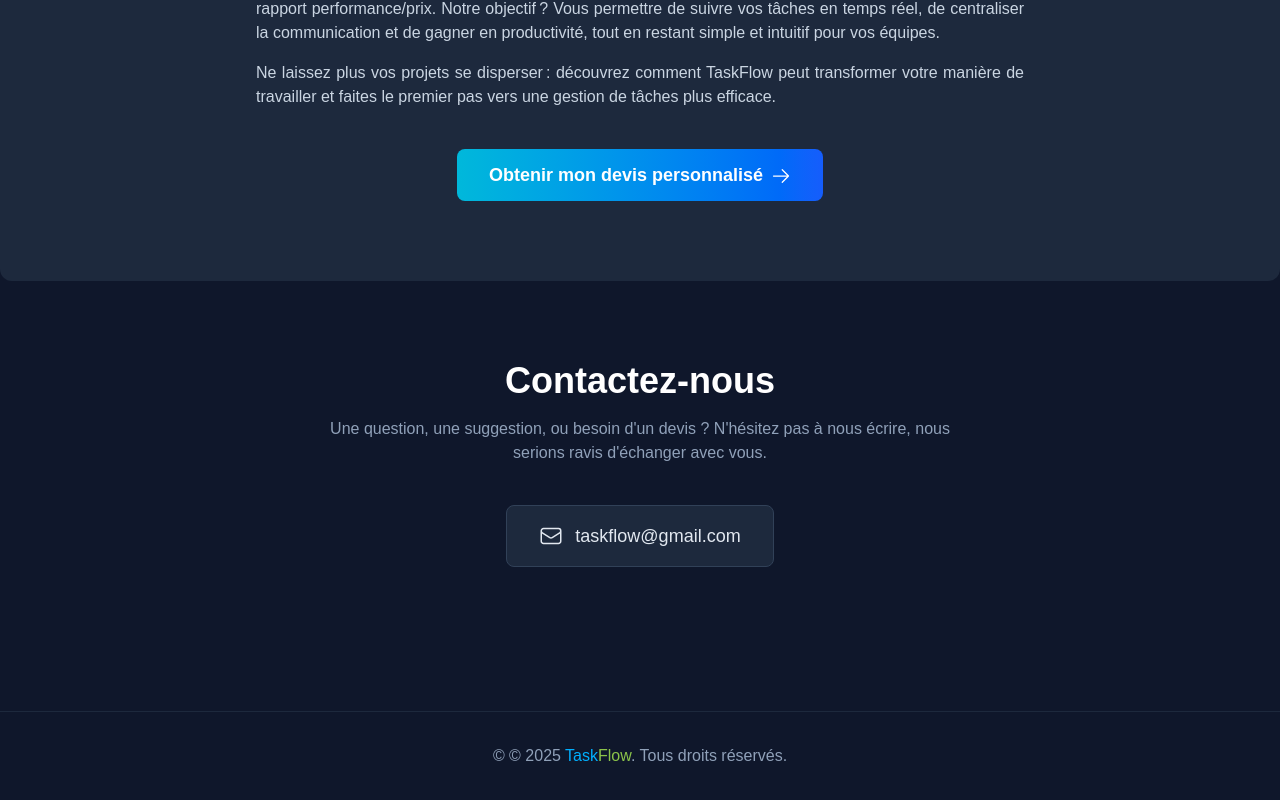
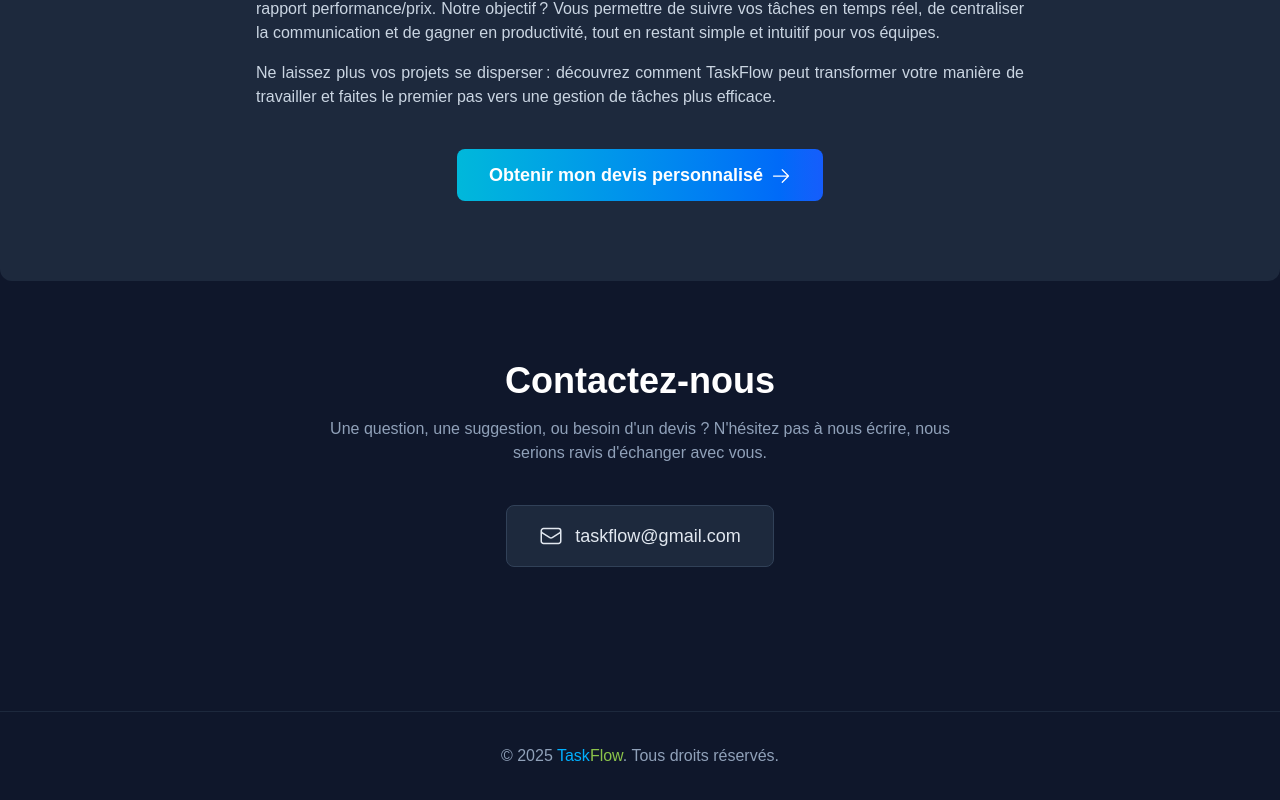
Before and after one commit to PaulBenjamin225/memoire_simplon, a Next.js app in the folder taskflow/: page / in a window 1280 px wide. Shown: the part 2102-2902 px from the top of the page. Built offline with nearby package versions, Linux system fonts and the light colour scheme.

Commit message:
Correction mineure

```diff
--- a/taskflow/pages/index.js
+++ b/taskflow/pages/index.js
@@ -251,7 +251,7 @@
       {/* --- Pied de page (Footer) --- */}
       <footer className="border-t border-slate-800">
         <div className="container mx-auto px-6 py-8 text-center text-slate-400">
-          <p>&copy; © {new Date().getFullYear()} <span className="text-[#00B0FF]">Task</span><span className="text-[#8BC34A]">Flow</span>. Tous droits réservés.</p>
+          <p>&copy; {new Date().getFullYear()} <span className="text-[#00B0FF]">Task</span><span className="text-[#8BC34A]">Flow</span>. Tous droits réservés.</p>
         </div>
       </footer>
     </div>
```
